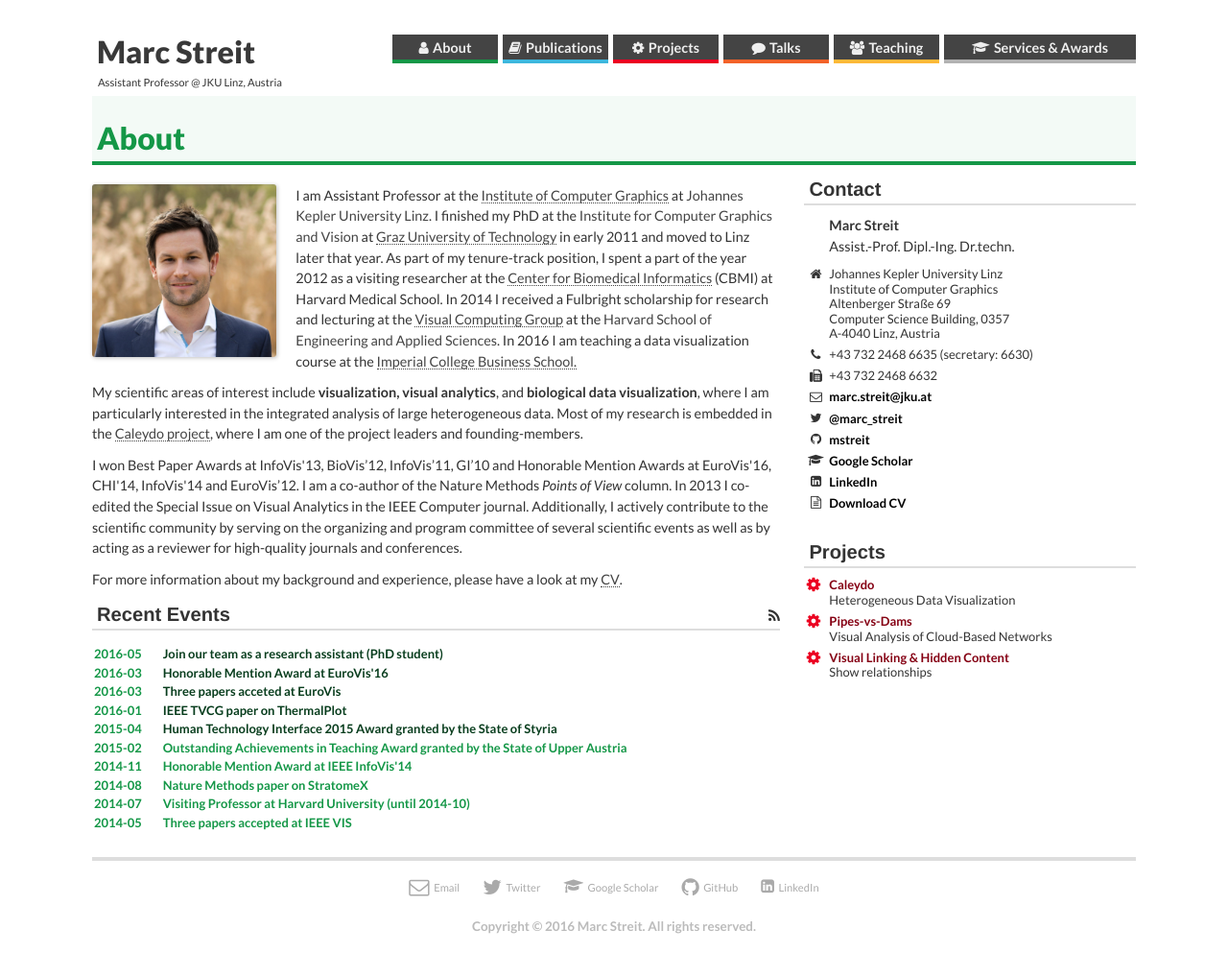
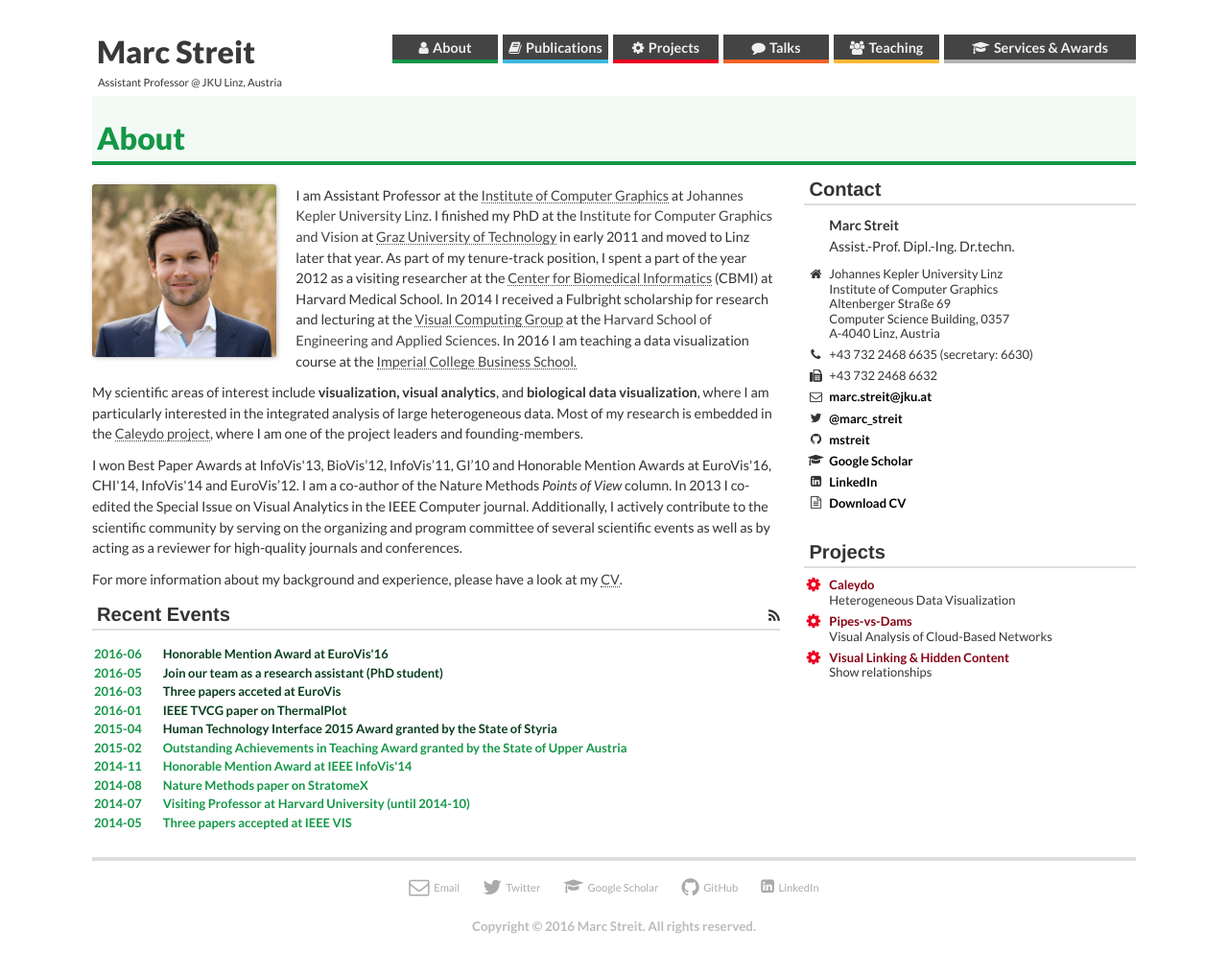
Before and after one commit to mstreit/mstreit.github.io, a Jekyll site: the page built from index.html, in a window 1280 px wide. Shown: the whole page at 96% size. Built offline with Jekyll 4.4.1, drawn with Linux system fonts in a browser that asks for light colours; nearby versions of some CDN libraries; some web fonts are replaced.

Commit message:
updated news item date

```diff
--- a/_posts/2016-06-10-eurovis_honorable.markdown
+++ b/_posts/2016-06-10-eurovis_honorable.markdown
@@ -2,6 +2,6 @@
 layout: post
 title:  Honorable Mention Award at EuroVis'16
 link:   /website/publications/
-date:   2016-03-20 20:00:00
+date:   2016-06-10 20:00:00
 categories: event
 ---
```
